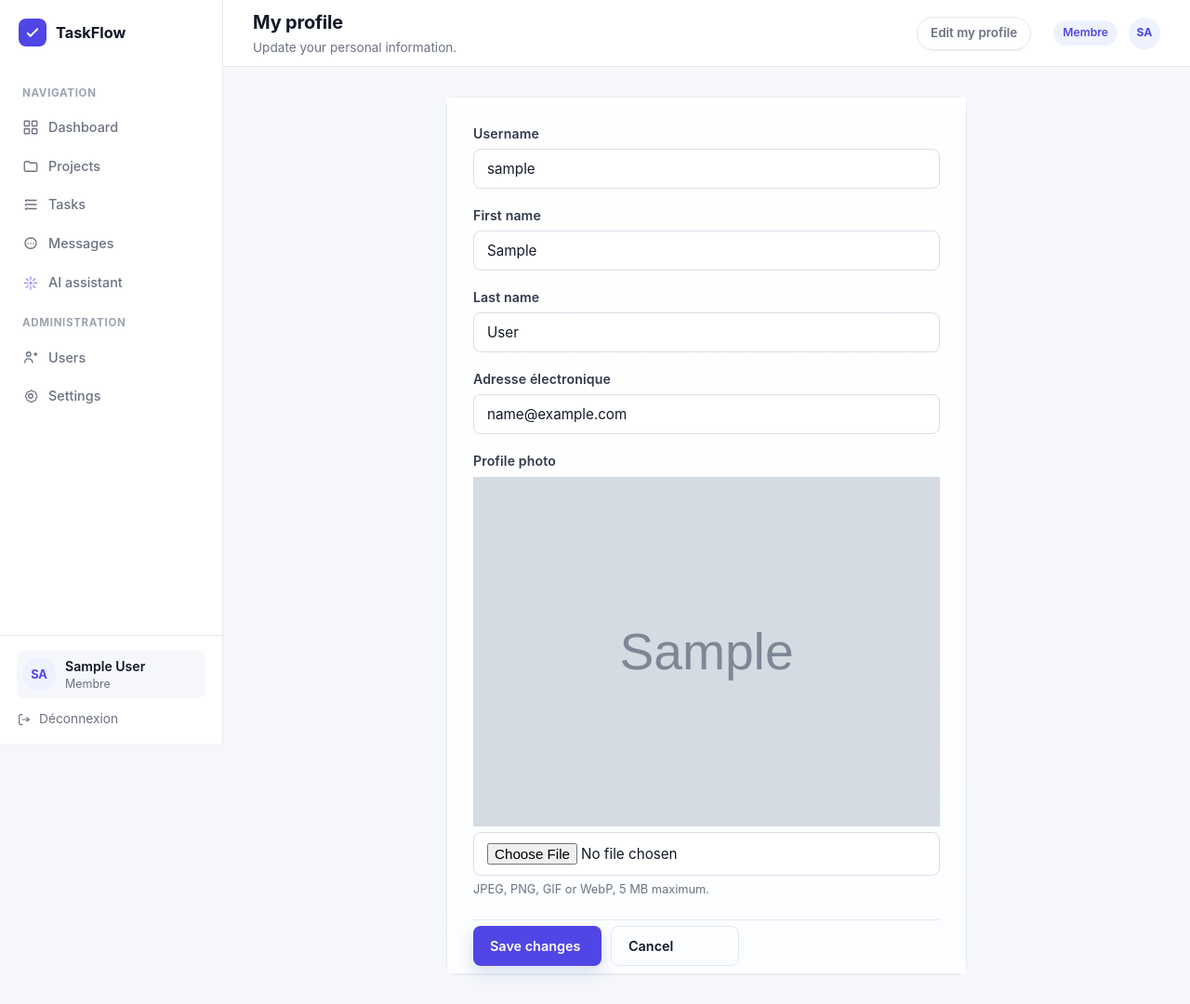
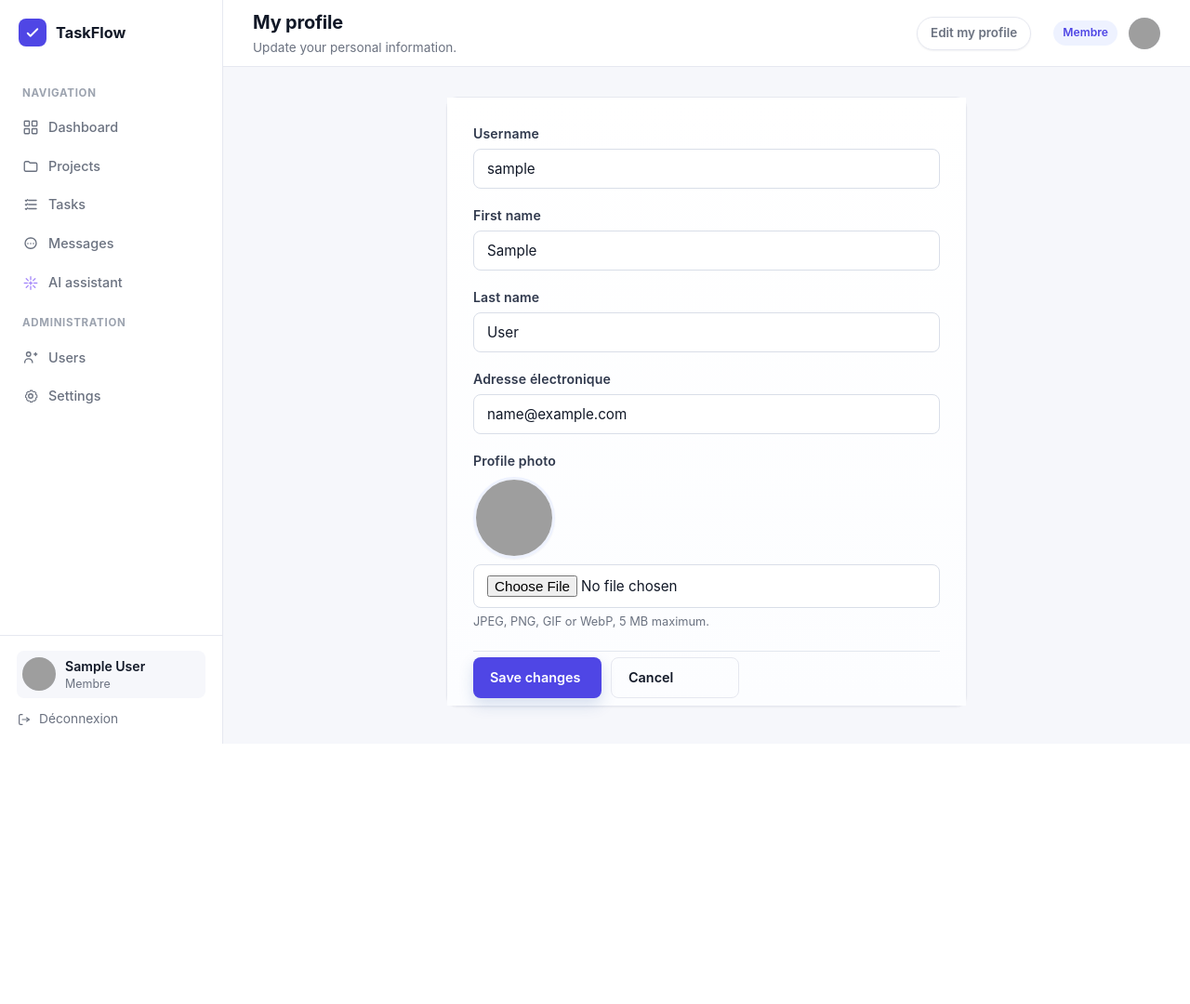
Before and after one commit to workcmtiayon-arch/task_manager, a Django app: page /accounts/profil/ in a window 1280 px wide. Shown: the whole page at 93% size. After the commit the page ends 800 px from the top, so only its background shows below. Run offline with Django 5.2, Linux system fonts and the light colour scheme; a user stored in the database is signed in; tables that the repository leaves empty hold one stand-in row (values such as "Sample post"); grey boxes marked "Sample" are stand-in pictures; parts of the project's set-up code (start-up, migrations or seed data) failed here and were passed over; grey boxes are pictures that could not be loaded.

Commit message:
feat(profile): display photo in account shell

```diff
--- a/static/css/base.css
+++ b/static/css/base.css
@@ -223,6 +223,14 @@ button:focus-visible {
     font-size: 0.8rem;
     font-weight: 700;
     flex-shrink: 0;
+    overflow: hidden;
+}
+
+.user-mini__avatar img,
+.topbar__avatar img {
+    width: 100%;
+    height: 100%;
+    object-fit: cover;
 }
 
 .user-mini__info {
@@ -375,6 +383,16 @@ button:focus-visible {
     color: var(--primary-color);
     font-size: 0.76rem;
     font-weight: 700;
+    overflow: hidden;
+}
+
+.profile-photo-preview {
+    width: 88px;
+    height: 88px;
+    border-radius: 50%;
+    object-fit: cover;
+    border: 3px solid var(--primary-color-light);
+    box-shadow: var(--shadow-sm);
 }
 
 .badge {
--- a/templates/base.html
+++ b/templates/base.html
@@ -117,7 +117,11 @@
             <div class="sidebar__footer">
                 <a href="{% url 'profile' %}" class="user-mini {% if active_nav == 'profile' %}user-mini--active{% endif %}">
                     <span class="user-mini__avatar">
+                        {% if request.user.profile_photo %}
+                        <img src="{{ request.user.profile_photo_url }}" alt="{% translate 'Profile photo' %}">
+                        {% else %}
                         {{ request.user.get_full_name|default:request.user.username|slice:":2"|upper }}
+                        {% endif %}
                     </span>
                     <span class="user-mini__info">
                         <span class="user-mini__name">{{ request.user.get_full_name|default:request.user.username }}</span>
@@ -158,7 +162,11 @@
                     <a href="{% url 'profile' %}" class="topbar__profile-link">{% translate "Edit my profile" %}</a>
                     <span class="badge badge--role">{% if request.user.role == 'ADMIN' %}Administrateur{% else %}Membre{% endif %}</span>
                     <span class="topbar__avatar">
+                        {% if request.user.profile_photo %}
+                        <img src="{{ request.user.profile_photo_url }}" alt="{% translate 'Profile photo' %}">
+                        {% else %}
                         {{ request.user.get_full_name|default:request.user.username|slice:":2"|upper }}
+                        {% endif %}
                     </span>
                 </div>
             </header>
--- a/templates/profile/profile.html
+++ b/templates/profile/profile.html
@@ -15,7 +15,7 @@
                 <label class="form-label" for="{{ field.id_for_label }}">{{ field.label }}</label>
                 {% if field.name == 'profile_photo' %}
                     {% if request.user.profile_photo %}
-                    <img class="profile-photo-preview" src="{{ request.user.profile_photo.url }}" alt="{% translate 'Current profile photo' %}">
+                    <img class="profile-photo-preview" src="{{ request.user.profile_photo_url }}" alt="{% translate 'Current profile photo' %}">
                     {% endif %}
                     <input class="form-input {% if field.errors %}form-input--error{% endif %}" type="file" name="{{ field.html_name }}" id="{{ field.id_for_label }}" accept="image/jpeg,image/png,image/gif,image/webp">
                     <span class="form-hint">{% translate "JPEG, PNG, GIF or WebP, 5 MB maximum." %}</span>
```
